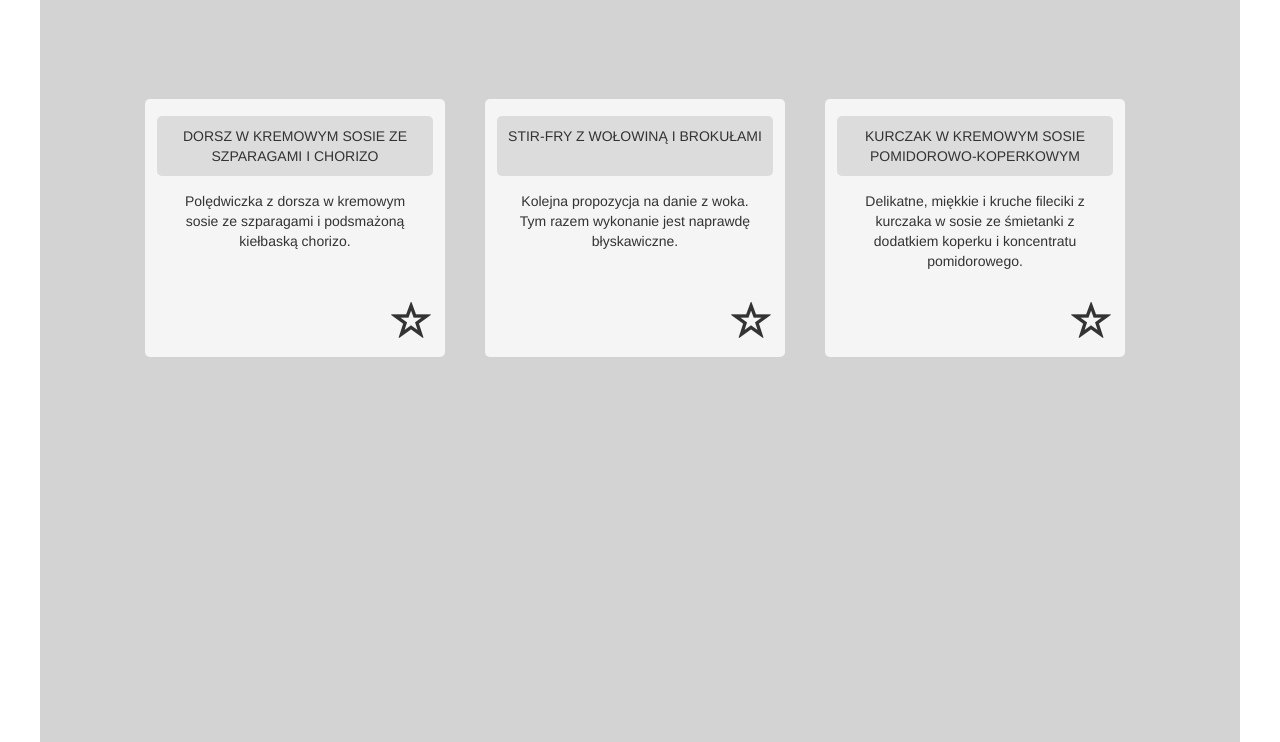
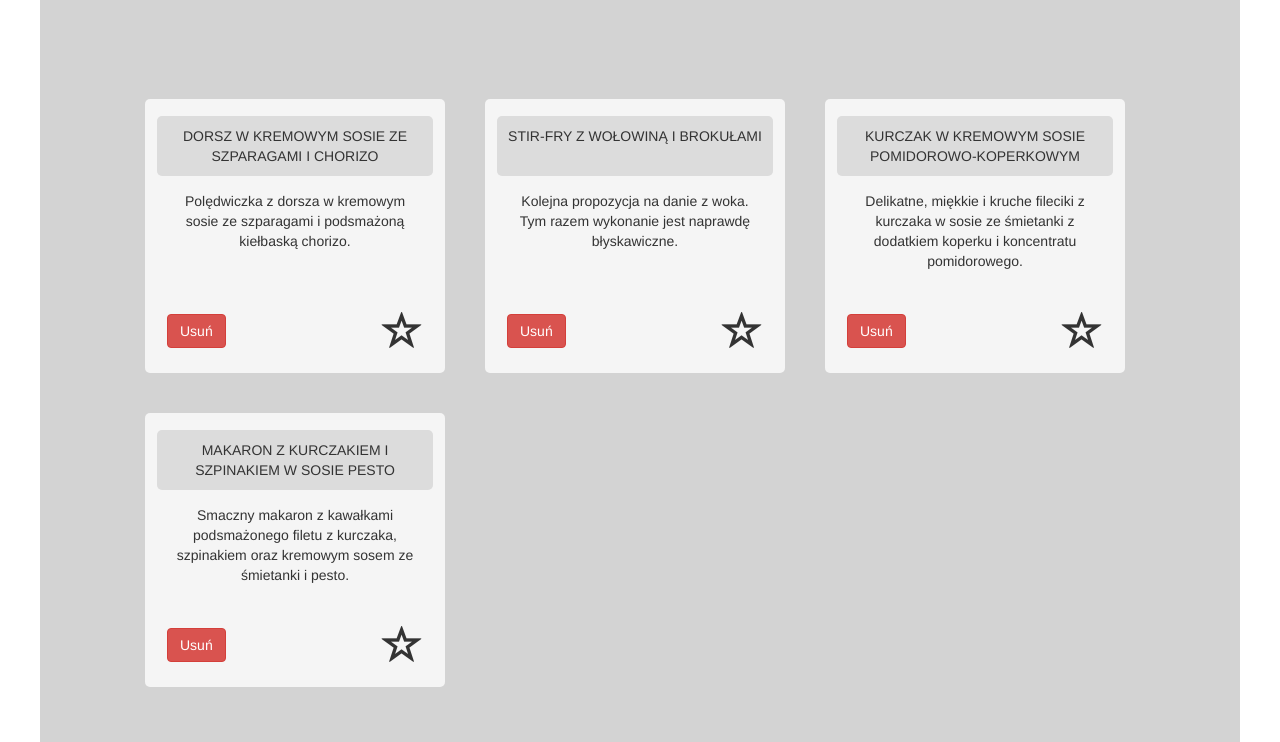
Before and after one commit to bartoszgabiga/exercises, a plain HTML site: page cards.html in a window 1280 px wide. Shown: the part 58-800 px from the top of the page. Drawn offline with nearby package versions, Linux system fonts and the light colour scheme.

Commit message:
MF-9 Add delete button.

```diff
--- a/card_script.js
+++ b/card_script.js
@@ -19,9 +19,10 @@ let array = [
     }
 ];
 
-function createCardDiv() {
+function createCardDiv(i) {
     let myCardDiv = document.createElement("div");
     myCardDiv.setAttribute("class", "card");
+    myCardDiv.setAttribute("id", "mainCardId".concat(i));
     document.getElementById("container").appendChild(myCardDiv);
     return myCardDiv;
 }
@@ -39,57 +40,64 @@ function createCardDescription(i, myCardDiv) {
     myDescription.innerHTML = array[i].description;
     myCardDiv.appendChild(myDescription);
 }
+function createCardFooter(myCardDiv) {
+    let myFooter = document.createElement("div");
+    myFooter.setAttribute("class", "cardFooter");
+    myCardDiv.appendChild(myFooter);
+    return myFooter;
+}
 
-function createStar(i, myCardDiv) {
+function createStar(i, myFooter) {
     let myStar = document.createElement("div");
     myStar.setAttribute("class", "glyphicon glyphicon-star-empty star");
     myStar.setAttribute("onclick", "changeClass(" + i + ")");
     myStar.setAttribute("id", i);
-    myCardDiv.appendChild(myStar);
+    myFooter.appendChild(myStar);
 }
 
+function createDeleteButton(i, myFooter) {
+    let deleteButton = document.createElement("button");
+    deleteButton.setAttribute("class", "btn btn-danger deleteButton");
+    deleteButton.setAttribute("id", "deleteBut".concat(i));
+    deleteButton.innerHTML = 'Usuń';
+    deleteButton.setAttribute("onclick", "deleteCard(" + i + ")");
+    myFooter.appendChild(deleteButton);
+}
 function createSingleCard(i) {
-    let myCardDiv = createCardDiv();
+    let myCardDiv = createCardDiv(i);
     createCardTitle(i, myCardDiv);
     createCardDescription(i, myCardDiv);
-    createStar(i, myCardDiv);
+    let myFooter = createCardFooter(myCardDiv);
+    createStar(i, myFooter);
+    createDeleteButton(i, myFooter);
 }
 
 function createCards() {
-    for (let i = 0; i < array.length - 1; i++) {
+    for (let i = 0; i < array.length; i++) {
         createSingleCard(i);
     }
 }
-
-function createNewCard(i) {
-    let myCardDiv = createCardDiv();
-    createCardTitle(i, myCardDiv);
-    createCardDescription(i, myCardDiv);
-    createStar(i, myCardDiv);
-}
-
 document.getElementById("addCardButton").addEventListener("click", addCard);
 function addCard() {
-    console.log(document.getElementById("title"));
     let formTitle = document.getElementById("title");
     let fromDes = document.getElementById("recipeDescription");
     let addCardId = array.length;
 
     addCardContent(formTitle.value, fromDes.value);
-    createNewCard(addCardId)
+    createSingleCard(addCardId);
     formTitle.value = '';
     fromDes.value = '';
-
-    console.log(formTitle);
-    console.log(fromDes);
-
 }
-function addCardContent(a, b) {
+function addCardContent(title, description) {
     array.push({
         uniqueNum: array.length + 1,
-        title: a,
-        description: b
-    })
+        title: title,
+        description: description
+    });
+}
+function deleteCard(cardId) {
+    let deleteAction = document.getElementById("mainCardId".concat(cardId))
+    return document.getElementById("container").removeChild(deleteAction);
 }
 function changeClass(starId) {
     let star = document.getElementById(starId);
--- a/style.css
+++ b/style.css
@@ -16,12 +16,23 @@
 
 .star {
     font-size: 40px;
-    margin-left: 235px;
+    float: right;
 }
 
 .star:hover {
     transform: scale(1.05);
     cursor: pointer;
+}
+.cardFooter{
+    padding: 10px;
+    margin-left: auto;
+    margin-right: auto;
+    height: 60px;
+}
+.deleteButton {
+    float: left;
+    margin-top: 3px;
+    margin-bottom: 3px !important;
 }
 
 .card {
```
Also changed, not shown: cards.html (+2 -1 lines).
